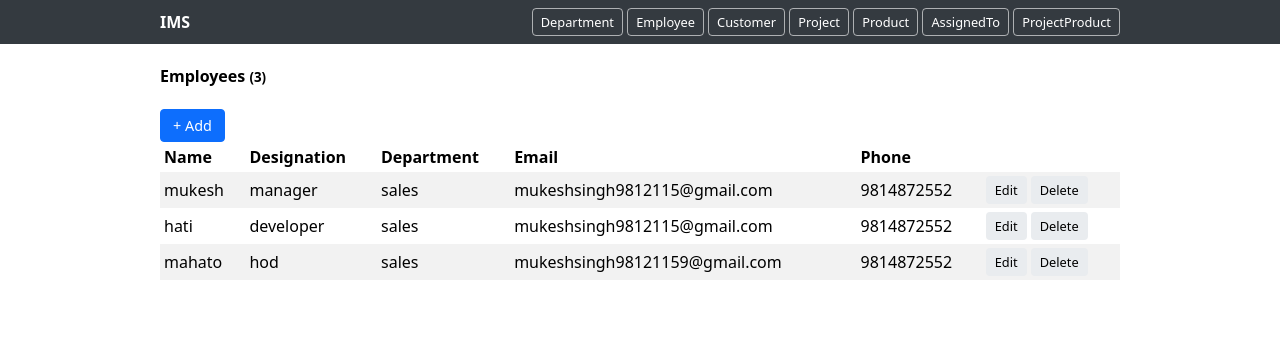
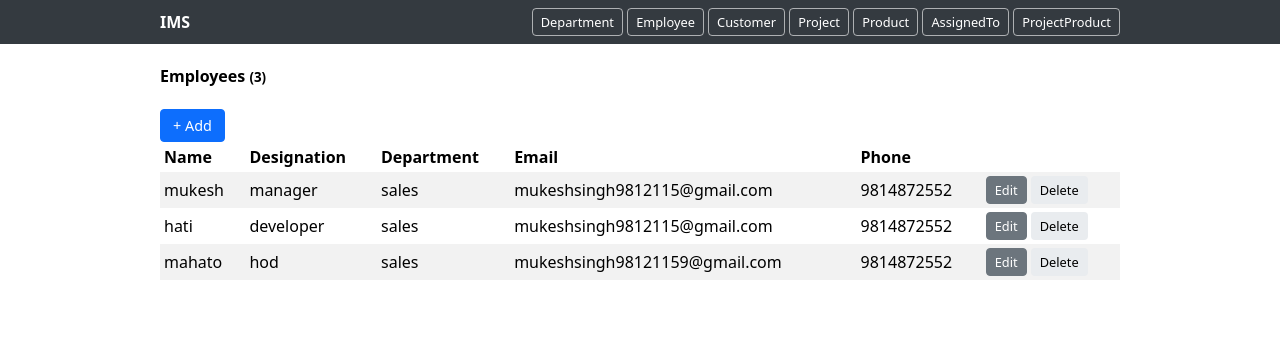
Before and after one commit to himukeshmahato/wapproject, a Django app: page /ims/employees/ in a window 1280 px wide. Shown: the top 344 px of the page. Run offline with Django 5.2, Linux system fonts and the light colour scheme; data comes from the database, SQL or seed files in the repository; both versions use the stored data as it was after the commit.

Commit message:
unwanted codes are removed

```diff
--- a/wapproject/ims/templates/base.html
+++ b/wapproject/ims/templates/base.html
@@ -25,13 +25,13 @@
 
   </style>
 </head>
-<body class="bg-light">
+<body>
 
-<nav class="navbar navbar-dark bg-dark">
+<nav class="navbar">
   <div class="container">
-    <a class="navbar-brand fw-bold" href="{% url 'dashboard' %}">IMS</a>
+    <a class="navbar-brand" href="{% url 'dashboard' %}">IMS</a>
 
-    <div class="d-flex flex-wrap ">
+    <div>
       <a class="btn btn-sm btn-outline-light" href="{% url 'department_list' %}">Department</a>
       <a class="btn btn-sm btn-outline-light" href="{% url 'employee_list' %}">Employee</a>
       <a class="btn btn-sm btn-outline-light" href="{% url 'customer_list' %}">Customer</a>
@@ -43,7 +43,7 @@
   </div>
 </nav>
 
-<div class="container py-4">
+<div class="container">
   {% block content %}{% endblock %}
 </div>
 
--- a/wapproject/ims/templates/dashboard.html
+++ b/wapproject/ims/templates/dashboard.html
@@ -1,9 +1,9 @@
 {% extends "base.html" %}
 {% block content %}
 
-<div class="content-card">
-  <h3 class="card-title">Industry Management System</h3>
-  <p class="card-subtitle">Simple CRUD using Django Forms.</p>
+<div>
+  <h3>Industry Management System</h3>
+  <p>Simple CRUD using Django Forms.</p>
 </div>
 
 {% endblock %}
--- a/wapproject/ims/templates/list.html
+++ b/wapproject/ims/templates/list.html
@@ -1,9 +1,9 @@
 {% extends "base.html" %}
 {% block content %}
 
-<div class="card p-4">
-  <div class="d-flex justify-content-between align-items-center mb-3">
-    <h4 class="mb-0">{{ title }} <small class="text-muted">({{ count|default:0 }})</small></h4>
+<div>
+  <div>
+    <h4>{{ title }} <small>({{ count|default:0 }})</small></h4>
 
     {% if key == "department" %}
       <a class="btn btn-primary" href="{% url 'department_add' %}">+ Add</a>
@@ -23,7 +23,7 @@
   </div>
 
   {% if data %}
-    <div class="table-responsive">
+    <div>
       <table class="table table-striped table-sm">
         <thead>
           <tr>
@@ -51,9 +51,9 @@
                 <td>{{ obj.dept_name }}</td>
                 <td>{{ obj.location }}</td>
                 <td>{{ obj.manager }}</td>
-                <td class="text-end">
-                  <a class="btn btn-sm btn-outline-secondary" href="{% url 'department_edit' obj.id %}">Edit</a>
-                  <a class="btn btn-sm btn-outline-danger" href="{% url 'department_delete' obj.id %}">Delete</a>
+                <td>
+                  <a class="btn btn-sm btn-secondary" href="{% url 'department_edit' obj.id %}">Edit</a>
+                  <a class="btn btn-sm" href="{% url 'department_delete' obj.id %}">Delete</a>
                 </td>
               {% elif key == "employee" %}
                 <td>{{ obj.emp_name }}</td>
@@ -61,17 +61,17 @@
                 <td>{{ obj.dept }}</td>
                 <td>{{ obj.email }}</td>
                 <td>{{ obj.phone }}</td>
-                <td class="text-end">
-                  <a class="btn btn-sm btn-outline-secondary" href="{% url 'employee_edit' obj.id %}">Edit</a>
-                  <a class="btn btn-sm btn-outline-danger" href="{% url 'employee_delete' obj.id %}">Delete</a>
+                <td>
+                  <a class="btn btn-sm btn-secondary" href="{% url 'employee_edit' obj.id %}">Edit</a>
+                  <a class="btn btn-sm" href="{% url 'employee_delete' obj.id %}">Delete</a>
                 </td>
               {% elif key == "customer" %}
                 <td>{{ obj.customer_name }}</td>
                 <td>{{ obj.contact_number }}</td>
                 <td>{{ obj.address }}</td>
-                <td class="text-end">
-                  <a class="btn btn-sm btn-outline-secondary" href="{% url 'customer_edit' obj.id %}">Edit</a>
-                  <a class="btn btn-sm btn-outline-danger" href="{% url 'customer_delete' obj.id %}">Delete</a>
+                <td>
+                  <a class="btn btn-sm btn-secondary" href="{% url 'customer_edit' obj.id %}">Edit</a>
+                  <a class="btn btn-sm" href="{% url 'customer_delete' obj.id %}">Delete</a>
                 </td>
               {% elif key == "project" %}
                 <td>{{ obj.project_name }}</td>
@@ -80,33 +80,33 @@
                 <td>{{ obj.start_date }}</td>
                 <td>{{ obj.end_date }}</td>
                 <td>{{ obj.budget }}</td>
-                <td class="text-end">
-                  <a class="btn btn-sm btn-outline-secondary" href="{% url 'project_edit' obj.id %}">Edit</a>
-                  <a class="btn btn-sm btn-outline-danger" href="{% url 'project_delete' obj.id %}">Delete</a>
+                <td>
+                  <a class="btn btn-sm btn-secondary" href="{% url 'project_edit' obj.id %}">Edit</a>
+                  <a class="btn btn-sm" href="{% url 'project_delete' obj.id %}">Delete</a>
                 </td>
               {% elif key == "product" %}
                 <td>{{ obj.product_type }}</td>
                 <td>{{ obj.cost }}</td>
                 <td>{{ obj.description }}</td>
-                <td class="text-end">
-                  <a class="btn btn-sm btn-outline-secondary" href="{% url 'product_edit' obj.id %}">Edit</a>
-                  <a class="btn btn-sm btn-outline-danger" href="{% url 'product_delete' obj.id %}">Delete</a>
+                <td>
+                  <a class="btn btn-sm btn-secondary" href="{% url 'product_edit' obj.id %}">Edit</a>
+                  <a class="btn btn-sm" href="{% url 'product_delete' obj.id %}">Delete</a>
                 </td>
               {% elif key == "assignedto" %}
                 <td>{{ obj.employee }}</td>
                 <td>{{ obj.project }}</td>
                 <td>{{ obj.role_in_project }}</td>
                 <td>{{ obj.hours_allocated }}</td>
-                <td class="text-end">
-                  <a class="btn btn-sm btn-outline-secondary" href="{% url 'assignedto_edit' obj.id %}">Edit</a>
-                  <a class="btn btn-sm btn-outline-danger" href="{% url 'assignedto_delete' obj.id %}">Delete</a>
+                <td>
+                  <a class="btn btn-sm btn-secondary" href="{% url 'assignedto_edit' obj.id %}">Edit</a>
+                  <a class="btn btn-sm" href="{% url 'assignedto_delete' obj.id %}">Delete</a>
                 </td>
               {% elif key == "projectproduct" %}
                 <td>{{ obj.project }}</td>
                 <td>{{ obj.product }}</td>
-                <td class="text-end">
-                  <a class="btn btn-sm btn-outline-secondary" href="{% url 'projectproduct_edit' obj.id %}">Edit</a>
-                  <a class="btn btn-sm btn-outline-danger" href="{% url 'projectproduct_delete' obj.id %}">Delete</a>
+                <td>
+                  <a class="btn btn-sm btn-secondary" href="{% url 'projectproduct_edit' obj.id %}">Edit</a>
+                  <a class="btn btn-sm" href="{% url 'projectproduct_delete' obj.id %}">Delete</a>
                 </td>
               {% endif %}
             </tr>
@@ -115,7 +115,7 @@
       </table>
     </div>
   {% else %}
-    <div class="alert alert-info mb-0">No data yet.</div>
+    <div>No data yet.</div>
   {% endif %}
 </div>
 
```
Also changed, not shown: wapproject/ims/templates/delete.html (+4 -4 lines), wapproject/ims/templates/form.html (+11 -11 lines), wapproject/db.sqlite3.
